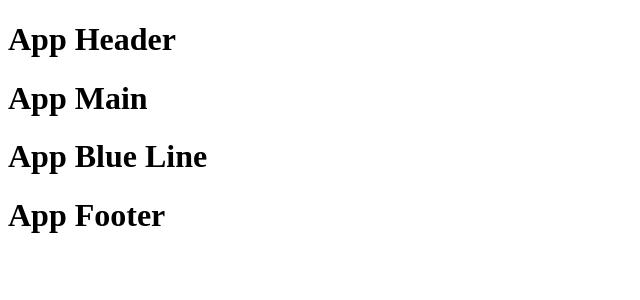
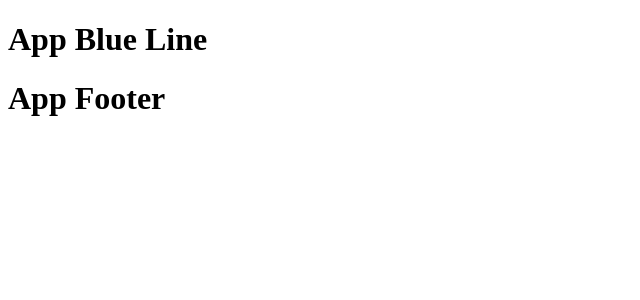
Before and after one commit to matteo-didone/vite-comics, a Vue app in the folder vite-comics/: page / in a window 1280 px wide. Shown: the top 300 px of the page, without its empty margins (0-640 px from the left). Built offline with nearby package versions, Linux system fonts and the light colour scheme.

Commit message:
Finished basic setting up!

```diff
--- a/vite-comics/src/components/AppFooter.vue
+++ b/vite-comics/src/components/AppFooter.vue
@@ -1,7 +1,7 @@
 <template>
-    <div>
+    <footer>
         <h1> App Footer </h1>
-    </div>
+    </footer>
 </template>
 
 <script>
--- a/vite-comics/src/components/AppHeader.vue
+++ b/vite-comics/src/components/AppHeader.vue
@@ -1,7 +1,7 @@
 <template>
-    <div>
-        <h1> App Header </h1>
-    </div>
+    <header>
+
+    </header>
 </template>
 
 <script>
--- a/vite-comics/src/components/AppMain.vue
+++ b/vite-comics/src/components/AppMain.vue
@@ -1,7 +1,7 @@
 <template>
-    <div>
-        <h1> App Main </h1>
-    </div>
+    <main>
+
+    </main>
 </template>
 
 <script>
```
